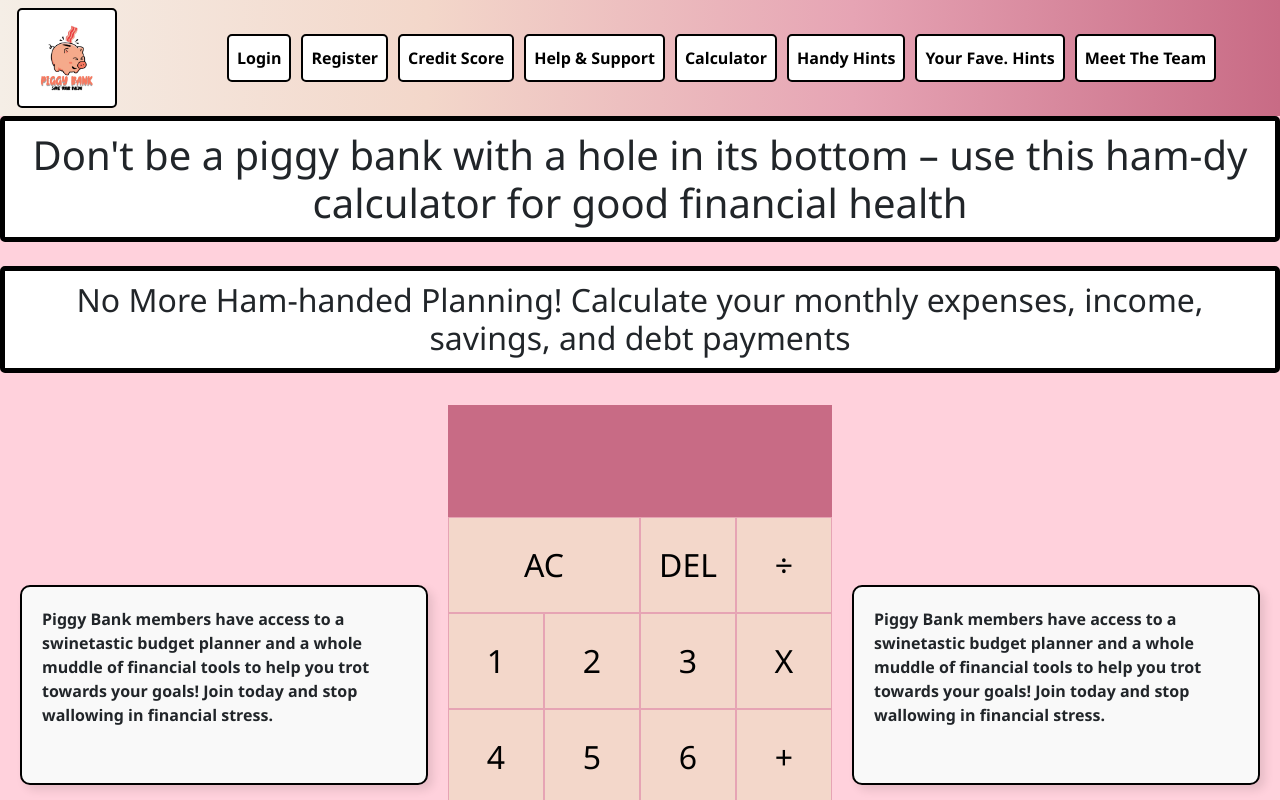
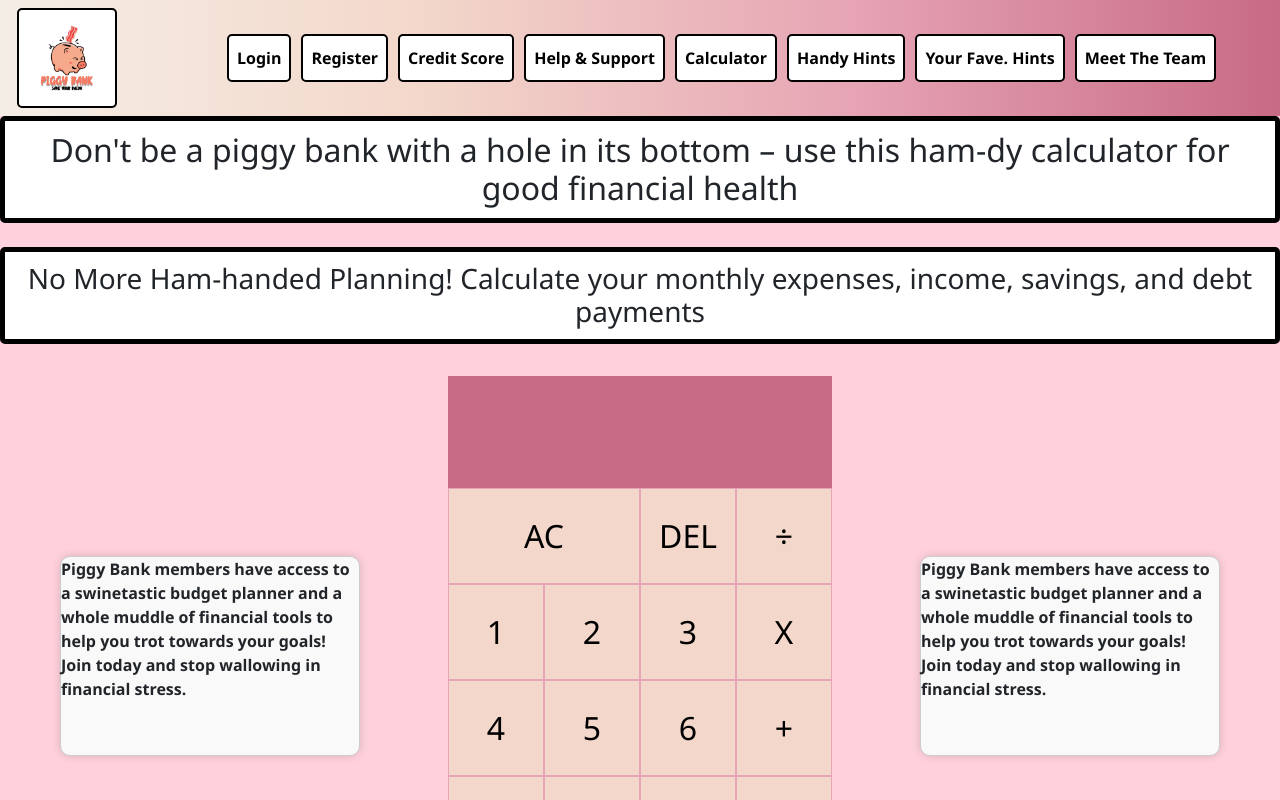
Before and after one commit to Anna-Elisabeth/PiggyBankFE, a React (Create React App) app: page /calculator in a window 1280 px wide. Shown: the top 800 px of the page. Built offline with nearby package versions, Linux system fonts and the light colour scheme.

Commit message:
styling fix

```diff
--- a/src/components/calculator/Calculator.jsx
+++ b/src/components/calculator/Calculator.jsx
@@ -1,18 +1,18 @@
 import CreateCalculator from "./CreateCalculator";
 import './styles.css';
 
-function Calculator(){
-    return(
-        <div className= "background">
-            <h1 className="heading"> Don't be a piggy bank with a hole in its bottom – use this ham-dy calculator for good financial health</h1>
-            <br/>
-            <h2 className="heading"> No More Ham-handed Planning! Calculate your monthly expenses, income, savings, and debt payments</h2>
+function Calculator() {
+    return (
+        <div className="background">
+            <h2 className="heading"> Don't be a piggy bank with a hole in its bottom – use this ham-dy calculator for good financial health</h2 >
+            <br />
+            <h3 className="heading"> No More Ham-handed Planning! Calculate your monthly expenses, income, savings, and debt payments</h3>
             <div className="calculator-container">
-                <div className="box">Piggy Bank members have access to a swinetastic budget planner and a whole muddle of financial tools to help you trot towards your goals! Join today and stop wallowing in financial stress.</div>
+                <div className="calcbox">Piggy Bank members have access to a swinetastic budget planner and a whole muddle of financial tools to help you trot towards your goals! Join today and stop wallowing in financial stress.</div>
                 <div className="calculator-wrapper">
-        <CreateCalculator/>
-    </div>
-                <div className="box">Piggy Bank members have access to a swinetastic budget planner and a whole muddle of financial tools to help you trot towards your goals! Join today and stop wallowing in financial stress. </div>
+                    <CreateCalculator />
+                </div>
+                <div className="calcbox">Piggy Bank members have access to a swinetastic budget planner and a whole muddle of financial tools to help you trot towards your goals! Join today and stop wallowing in financial stress. </div>
             </div>
         </div>
     );
--- a/src/components/calculator/styles.css
+++ b/src/components/calculator/styles.css
@@ -1,4 +1,6 @@
-*, *::before, *::after {
+*,
+*::before,
+*::after {
   box-sizing: border-box;
 }
 
@@ -15,7 +17,7 @@
   grid-template-rows: minmax(7rem, auto) repeat(5, 6rem);
 }
 
-  .calculator-grid > button {
+.calculator-grid>button {
   cursor: pointer;
   font-size: 2rem;
   border: 1px solid #e6a4b4;
@@ -23,8 +25,8 @@
   background-color: #f3d7ca;
 }
 
-  .calculator-grid > button:hover,
-  .calculator-grid > button:focus {
+.calculator-grid>button:hover,
+.calculator-grid>button:focus {
   background-color: rgba(255, 255, 255, .9);
 }
 
@@ -57,15 +59,16 @@
 .heading {
   background-color: white;
   border-color: black;
-    border-width: 5px;
+  border-width: 1px;
   border-style: solid;
   text-align: center;
   padding: 10px;
-    border-radius: 5px;
+  border-radius: 3px;
   width: fit-content;
   margin: 0 auto;
 
 }
+
 .background {
   height: 400vh;
   background-color: #FFD1DC;
@@ -75,22 +78,28 @@
   display: flex;
   justify-content: space-around;
   align-items: center;
-  padding: 0 20px; /* Added padding to create a gap at the sides of the page */
+  padding: 0 20px;
+  /* Added padding to create a gap at the sides of the page */
 }
 
-.box {
+.calcbox {
   width: 300px;
   height: 200px;
   background-color: #f9f9f9;
+  border-color: black;
   border: 1px solid #ccc;
   border-radius: 10px;
   box-shadow: 0 0 10px rgba(0, 0, 0, 0.15);
-  margin: 0 40px; /* Increased margin to create a larger gap between the boxes and the calculator */
+  margin: 0 40px;
+  /* Increased margin to create a larger gap between the boxes and the calculator */
   font-weight: bold;
 }
 
 .calculator-wrapper {
-  max-width: 80%; /* Adjust this value as needed */
-  flex-grow: 1; /* This will make the calculator take up the remaining space */
-  margin: 0 20px; /* This will create a gap between the calculator and the boxes */
+  max-width: 80%;
+  /* Adjust this value as needed */
+  flex-grow: 1;
+  /* This will make the calculator take up the remaining space */
+  margin: 0 20px;
+  /* This will create a gap between the calculator and the boxes */
 }
```
Lines whose indentation alone changed are shown as unchanged.
